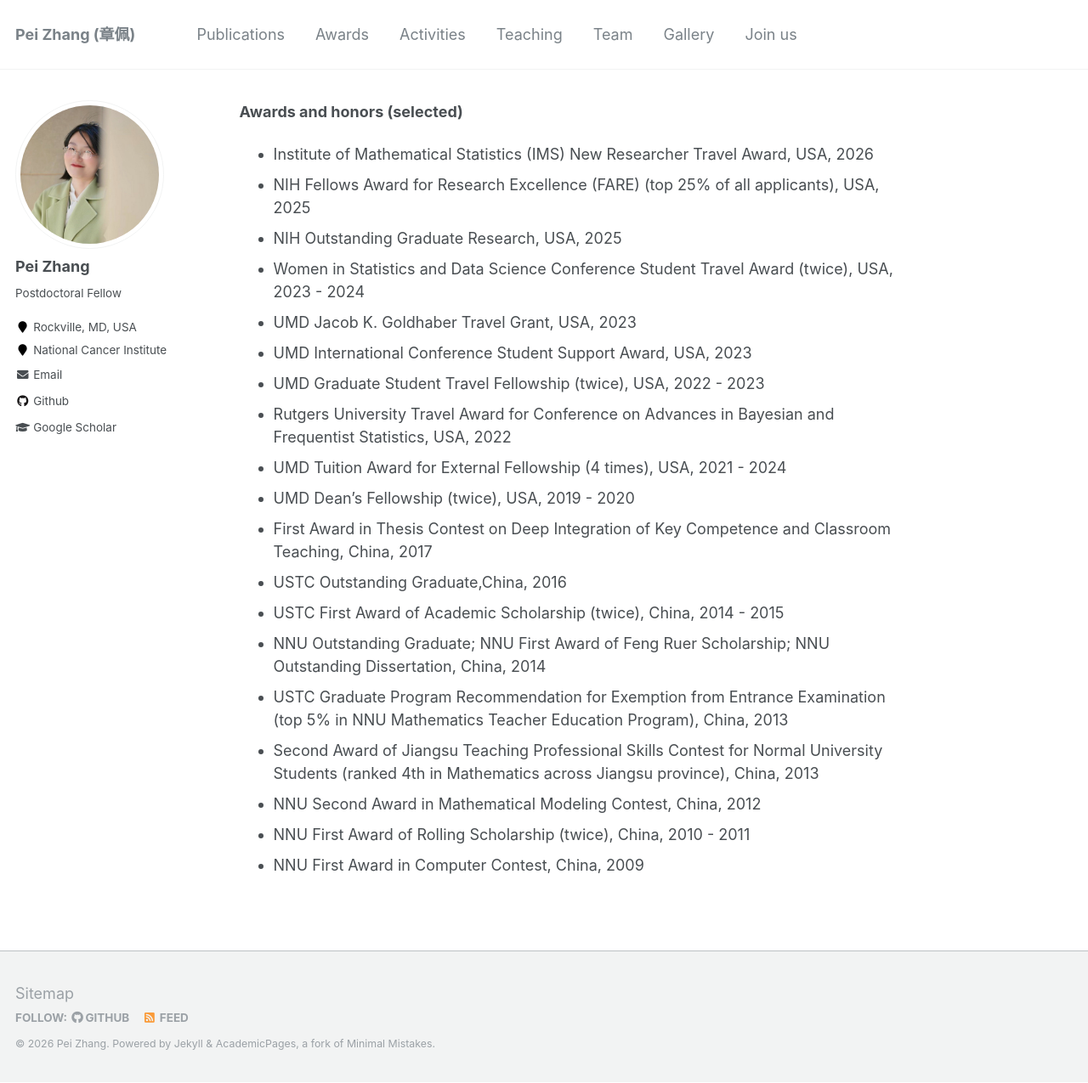
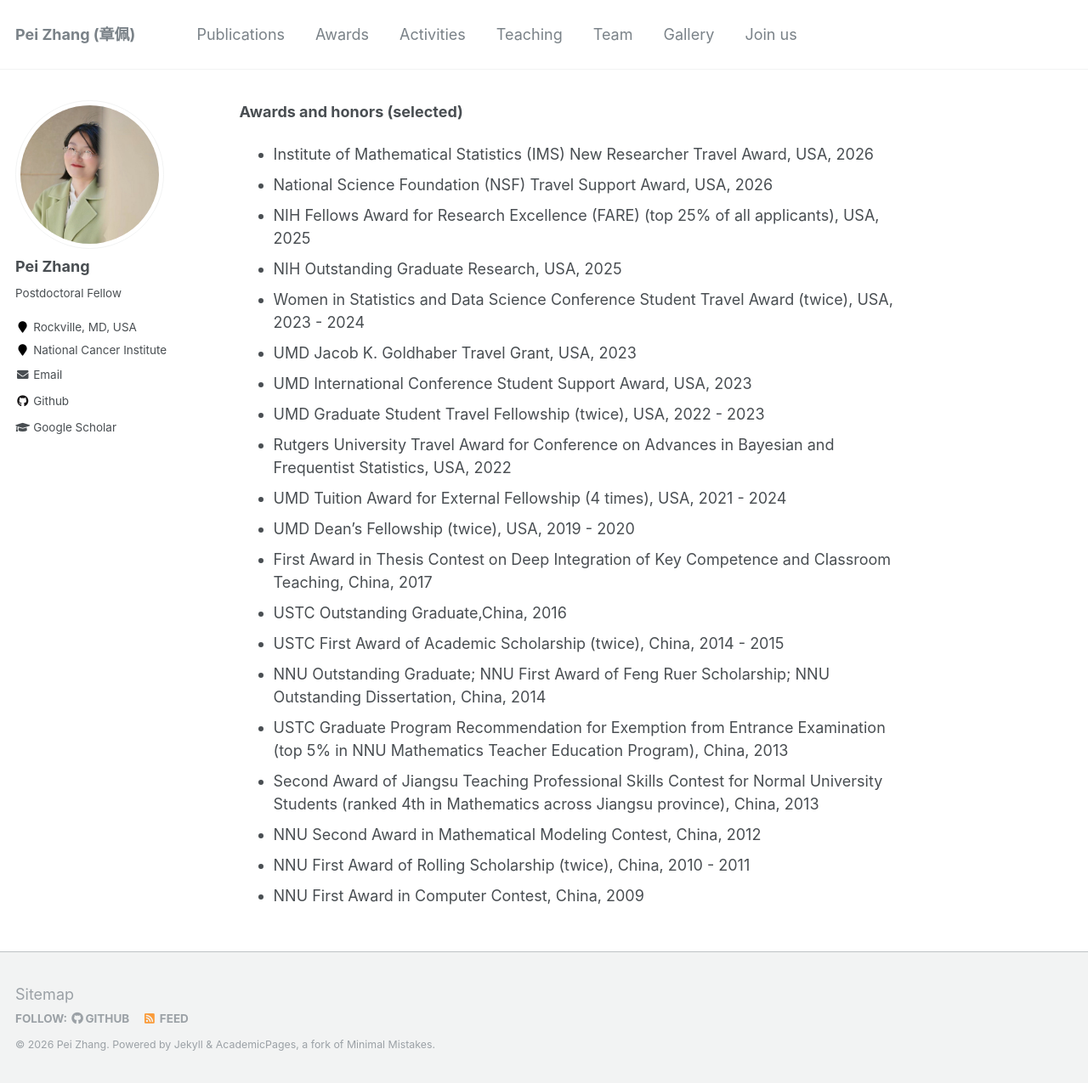
Before and after one commit to BettyzhangPei/BettyzhangPei.github.io, a Jekyll site: the page built from _pages/awards.md, in a window 1280 px wide and 1275 px high. Shown: the whole window at 85% size. Built offline with Jekyll 4.4.1, drawn with Linux system fonts in a browser that asks for light colours.

Commit message:
Update awards.md

```diff
--- a/_pages/awards.md
+++ b/_pages/awards.md
@@ -7,6 +7,7 @@ author_profile: true
 
 <b>Awards and honors (selected) </b>
 - Institute of Mathematical Statistics (IMS) New Researcher Travel Award, USA, 2026
+- National Science Foundation (NSF) Travel Support Award, USA, 2026
 -  NIH Fellows Award for Research Excellence (FARE) (top 25% of all applicants), USA, 2025
 - NIH Outstanding Graduate Research, USA, 2025
 - Women in Statistics and Data Science Conference Student Travel Award (twice), USA, 2023 - 2024
```
